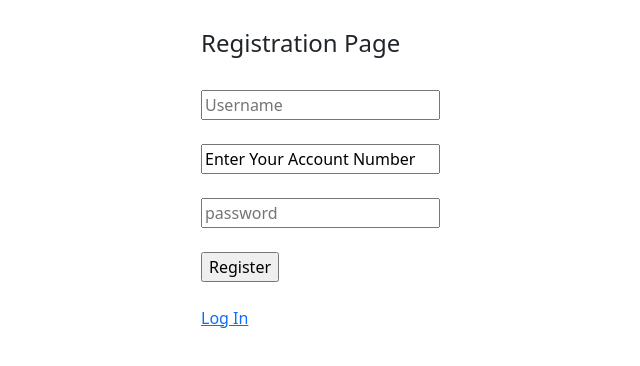
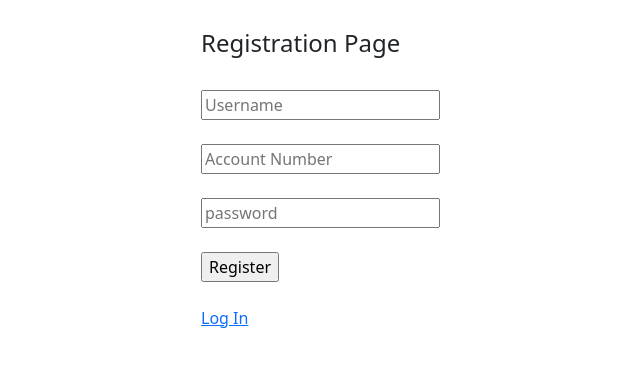
Before and after one commit to sreekanthsd/python-angular-BankApp, an Angular app: page /register in a window 1280 px wide. Shown: the top 366 px of the page, without its empty margins (261-901 px from the left). Built offline with nearby package versions, Linux system fonts and the light colour scheme.

Commit message:
created reactive forms and validations

```diff
--- a/src/app/app.module.ts
+++ b/src/app/app.module.ts
@@ -1,5 +1,5 @@
 import { NgModule } from '@angular/core';
-import { FormsModule } from '@angular/forms';
+import { FormsModule, ReactiveFormsModule } from '@angular/forms';
 import { BrowserModule } from '@angular/platform-browser';
 
 import { AppRoutingModule } from './app-routing.module';
@@ -19,7 +19,8 @@ import { RegisterComponent } from './register/register.component';
   imports: [
     BrowserModule,
     AppRoutingModule,
-    FormsModule
+    FormsModule,
+    ReactiveFormsModule
   ],
   providers: [],
   bootstrap: [AppComponent]
--- a/src/app/register/register.component.html
+++ b/src/app/register/register.component.html
@@ -1,4 +1,4 @@
-<!-- <form (ngSubmit)="register()"> -->
+<form [formGroup]="registerForm" (ngSubmit)="register()">
 
 <div class="container">
     <div class="row">
@@ -9,11 +9,11 @@
                 <h4> <br> <h4>{{aim}}</h4></h4><br>
 
 
-                <input id="uname" type="text" class="text" name="uname" [(ngModel)]="uname" placeholder="Username"> <br><br>
+                <input id="uname" type="text" class="text" formControlName="uname" placeholder="Username"> <br><br>
 
-                <input id="accno" type="text" class="text" name="accnum" [(ngModel)]="accnum" placeholder="Account Number"> <br><br>
+                <input id="accno" type="text" class="text" formControlName="accnum" placeholder="Account Number"> <br><br>
 
-                <input id="pswd" type="password" class="text" name="pswd" [(ngModel)]="pswd" placeholder="password"> <br><br>
+                <input id="pswd" type="password" class="text" formControlName="pswd" placeholder="password"> <br><br>
 
                 <input type="button" value="Register" (click)="register()" class="button button1 butefect"> <br><br>
 
@@ -25,4 +25,4 @@
     </div>
 </div>
 
-<!-- </form> -->
+</form>
--- a/src/app/register/register.component.ts
+++ b/src/app/register/register.component.ts
@@ -1,4 +1,5 @@
 import { Component, OnInit } from '@angular/core';
+import { FormBuilder, Validators } from '@angular/forms';
 import { Router } from '@angular/router';
 import { DataService } from '../services/data.service';
 
@@ -12,7 +13,13 @@ export class RegisterComponent implements OnInit {
   pswd=""
   uname=""
   aim="Registration Page"
-  constructor(private ds:DataService,private router:Router) { }
+
+  registerForm = this.fb.group({
+      uname :['', [Validators.required]],
+      accnum :['', [Validators.required]],
+      pswd :['', [Validators.required]]
+  })
+  constructor(private ds:DataService,private router:Router,private fb:FormBuilder) { }
 
   ngOnInit(): void {
   }
@@ -20,10 +27,13 @@ export class RegisterComponent implements OnInit {
   register(){
 
 
-    var acno = this.accnum;
-    var password = this.pswd;
-    var name = this.uname;
+    var acno = this.registerForm.value.accnum;
+    var password = this.registerForm.value.pswd;
+    var name = this.registerForm.value.uname;
+    // console.log(this.registerForm);
 
+    if(this.registerForm.valid){
+      alert("Valid Form")
     var result = this.ds.register(name,acno,password)
 
     if(result){
@@ -34,6 +44,11 @@ export class RegisterComponent implements OnInit {
       alert("User is already exists,Please Log In")
 
     }
+}
+  else{
+    alert("Invalid Form")
+  }
+
 
   }
 
```
